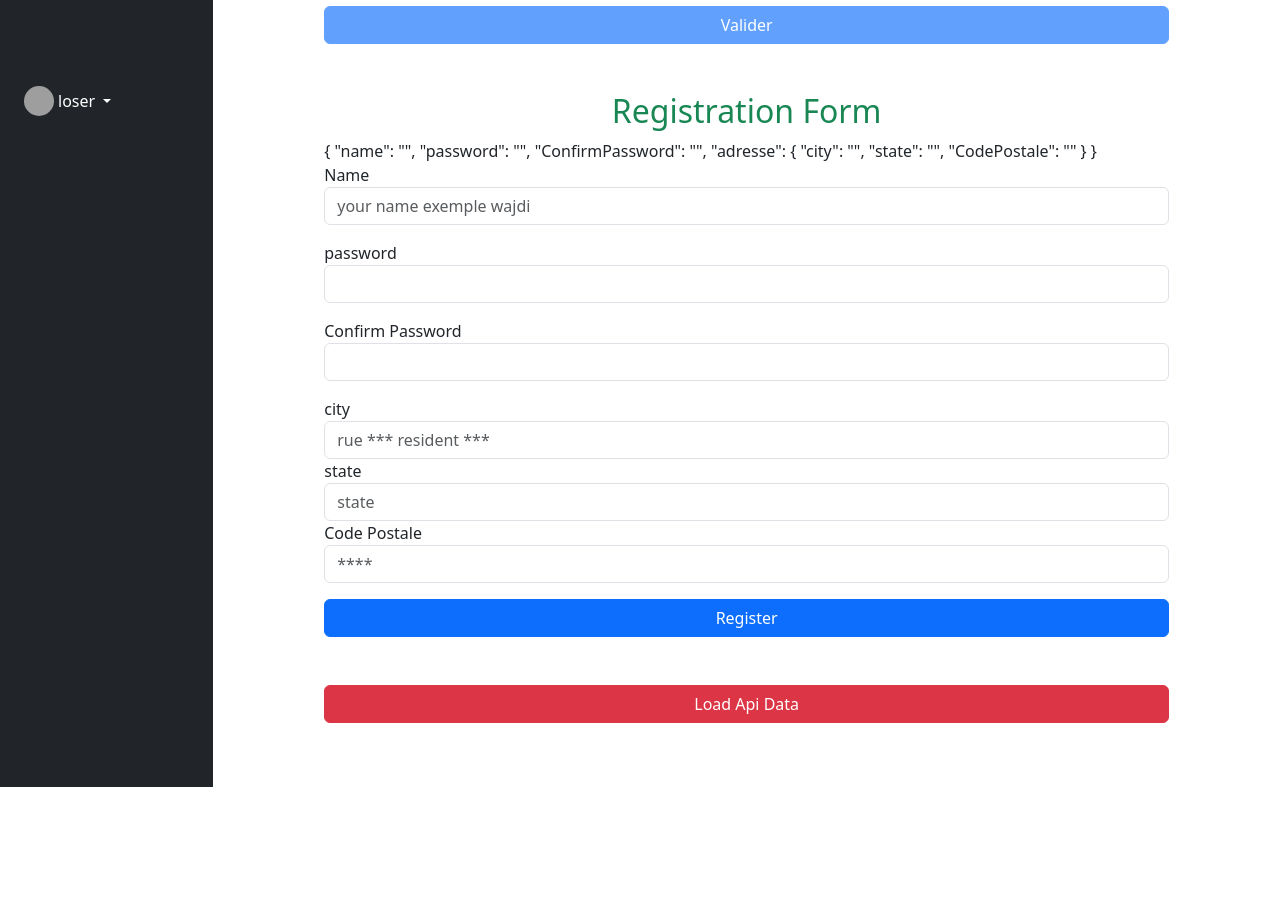
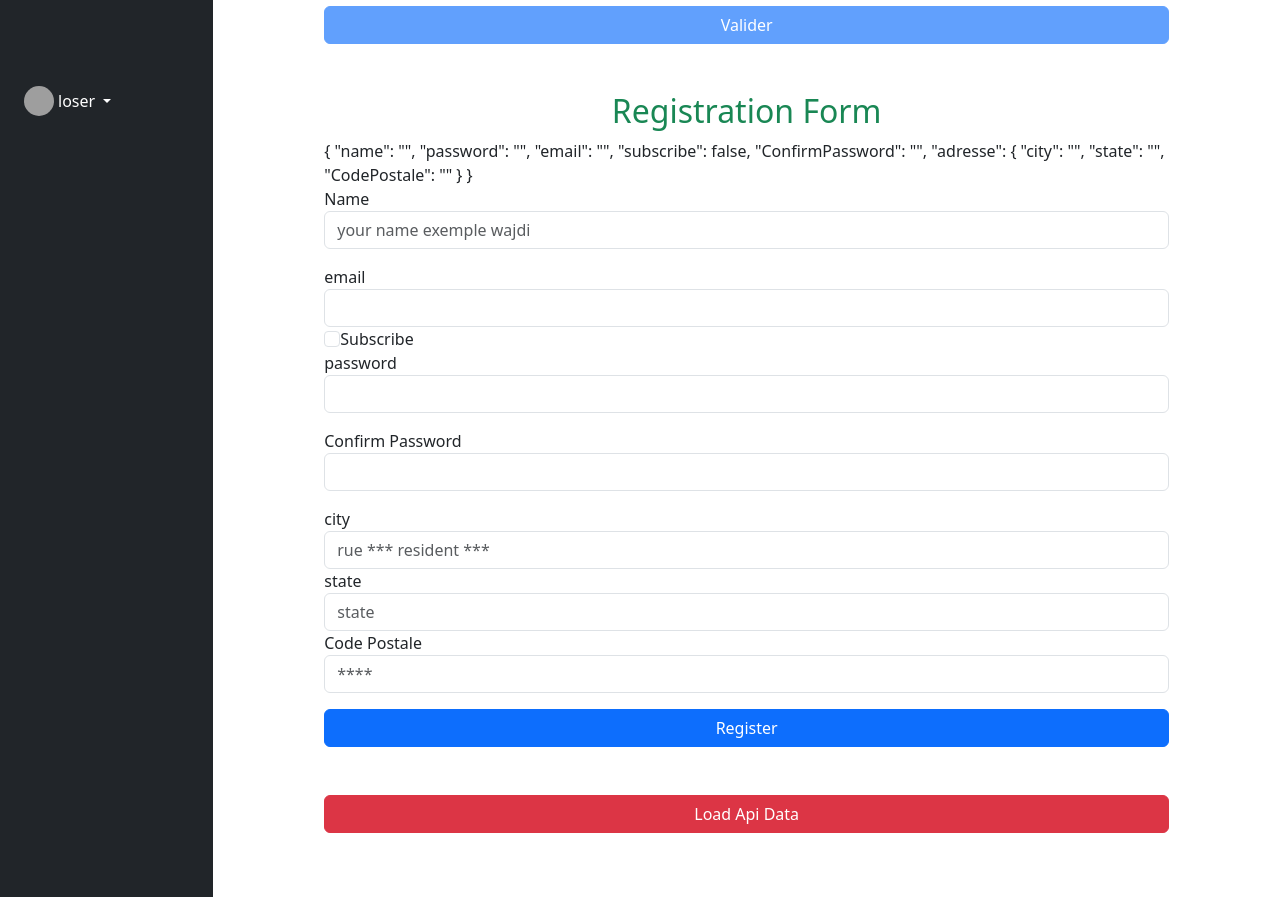
Before and after one commit to barhoumiwajdi/ReactiveForm, an Angular app: page / in a window 1280 px wide. Shown: the part 660-1557 px from the top of the page. Before the commit the page ends 1447 px from the top, so only its background shows below. Built offline with nearby package versions, Linux system fonts and the light colour scheme; grey boxes are pictures that could not be loaded.

Commit message:
Email Validators

```diff
--- a/src/app/Shared/Validator.ts
+++ b/src/app/Shared/Validator.ts
@@ -20,3 +20,10 @@ export function PasswordValidator(control: AbstractControl): { [Key: string]: bo
         { "MissMatch": true } :
         null;
 }
+
+export function EmailValidator(control: AbstractControl): { [Key: string]: boolean } | null {
+
+
+    return null
+
+}
--- a/src/app/Template/Auth/register/register.component.html
+++ b/src/app/Template/Auth/register/register.component.html
@@ -2,38 +2,52 @@
     <div class="row d-flex justify-content-center">
         <h2 class="text-success text-center">Registration Form</h2>
         <div class="col-10">
-            <form [formGroup]="resgistrationForm">
+            <form *ngIf="resgistrationForm" [formGroup]="resgistrationForm">
                 {{resgistrationForm.value | json}}
 
                 <div class="form-group mb-3">
                     <label for="name">Name</label>
-                    <input [class.is-invalid]="username.invalid && username.touched " formControlName="name" type="text"
-                        class="form-control" placeholder="your name exemple wajdi" name="name" id="name" required>
+                    <input [class.is-invalid]="username?.invalid && username?.touched " formControlName="name"
+                        type="text" class="form-control" placeholder="your name exemple wajdi" name="name" id="name"
+                        required>
 
                     <!-- <small class="text-danger"
                         [class.d-none]="resgistrationForm.controls.name.untouched || resgistrationForm.controls.name.valid ">
                         name is
                         required {{resgistrationForm.controls.name.invalid}}</small> -->
-                    <div *ngIf="username.touched && username.invalid ">
-                        <small *ngIf="username.errors?.['required']" class="text-danger">
+                    <div *ngIf="username?.touched && username?.invalid ">
+                        <small *ngIf="username?.errors?.['required']" class="text-danger">
                             user name is required
                         </small>
-                        <small class="text-danger" *ngIf="username.errors?.['minlength']">
+                        <small class="text-danger" *ngIf="username?.errors?.['minlength']">
                             user name a least 3 caractére
                         </small>
-                        <small class="text-danger" *ngIf="username.errors?.['forbiddenName']">
+                        <small class="text-danger" *ngIf="username?.errors?.['forbiddenName']">
                             Name not allowed
                         </small>
                     </div>
+                </div>
+                <div class="form-group">
+                    <label for="email">email</label>
+                    <input formControlName="email" class="form-control" name="email" id="email"
+                        [class.is-inalid]="email?.invalid && email?.touched">
+                    <small class="text-danger" [class.d-none]="email?.valid || email?.untouched"> email is
+                        required</small>
+                </div>
+                <div class="form-group">
+
+                    <input type="checkbox" formControlName="subscribe" class="form-check-input" name="subscribe"
+                        id="subscribe">
+                    <label for="subscribe">Subscribe</label>
                 </div>
 
                 <div class="form-group mb-3">
                     <label for="password">password</label>
                     <input formControlName="password"
-                        [class.is-invalid]="resgistrationForm.controls.password.invalid && resgistrationForm.controls.password.touched"
+                        [class.is-invalid]="resgistrationForm.controls['password'].invalid && resgistrationForm.controls['password'].touched"
                         type="password" class="form-control" name="password" id="password" required>
                     <small class="text-danger"
-                        [class.d-none]="resgistrationForm.controls.password.valid || resgistrationForm.controls.password.untouched">password
+                        [class.d-none]="resgistrationForm.controls['password'].valid || resgistrationForm.controls['password'].untouched">password
                         required</small>
 
                 </div>
--- a/src/app/Template/Auth/register/register.component.ts
+++ b/src/app/Template/Auth/register/register.component.ts
@@ -1,6 +1,7 @@
 import { Component, OnInit } from '@angular/core';
 import { FormGroup, FormControl, FormBuilder, Validators } from '@angular/forms';
 import { ForbiddenNameValidator, PasswordValidator } from '../../../Shared/Validator';
+import { Subscriber } from 'rxjs';
 
 
 @Component({
@@ -22,10 +23,17 @@ export class RegisterComponent implements OnInit {
         CodePostale: ['']
       })
     })*/
+  resgistrationForm?: FormGroup;
 
-  resgistrationForm = new FormGroup({
+
+
+
+  ngOnInit(): void {
+    this.resgistrationForm = new FormGroup({
       name: new FormControl('', [Validators.required, Validators.minLength(3), ForbiddenNameValidator(/admin/)]),
       password: new FormControl(''),
+      email: new FormControl(''),
+      subscribe: new FormControl(false),
       ConfirmPassword: new FormControl(''),
       adresse: new FormGroup({
         city: new FormControl(''),
@@ -33,19 +41,33 @@ export class RegisterComponent implements OnInit {
         CodePostale: new FormControl('')
       })
     }, { validators: PasswordValidator })
-  get username() {
-    return this.resgistrationForm.controls.name
+    this.resgistrationForm?.get('subscribe')?.valueChanges
+      .subscribe(CheckedValue => {
+        const email = this.resgistrationForm?.get('email')
+        if (CheckedValue) {
+          email?.setValidators(Validators.required)
+        } else {
+          email?.clearValidators()
+        }
+        email?.updateValueAndValidity()
+      })
+
   }
 
-  ngOnInit(): void {
+  get username() {
+    return this.resgistrationForm?.controls['name']
+  }
+  get email() {
+    return this.resgistrationForm?.controls['email']
+  }
 
-  }
+
   onSubmit() {
-    console.log(this.resgistrationForm.value)
+    console.log(this.resgistrationForm?.value)
   }
   onLoad() {
     /** we can use patch value to display spécefic element */
-    this.resgistrationForm.setValue({
+    this.resgistrationForm?.setValue({
       name: 'wajd',
       password: '123456',
       ConfirmPassword: '123456',
```
Lines whose indentation alone changed are shown as unchanged.
